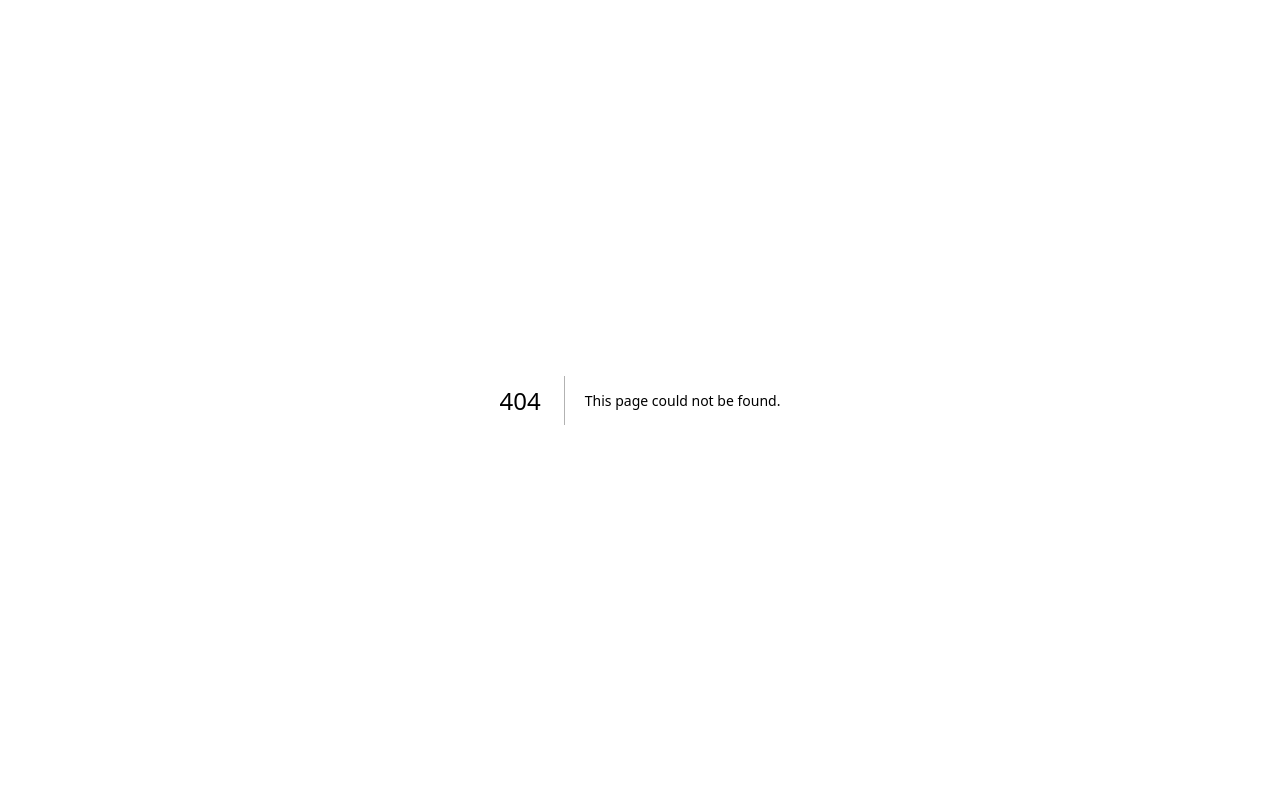
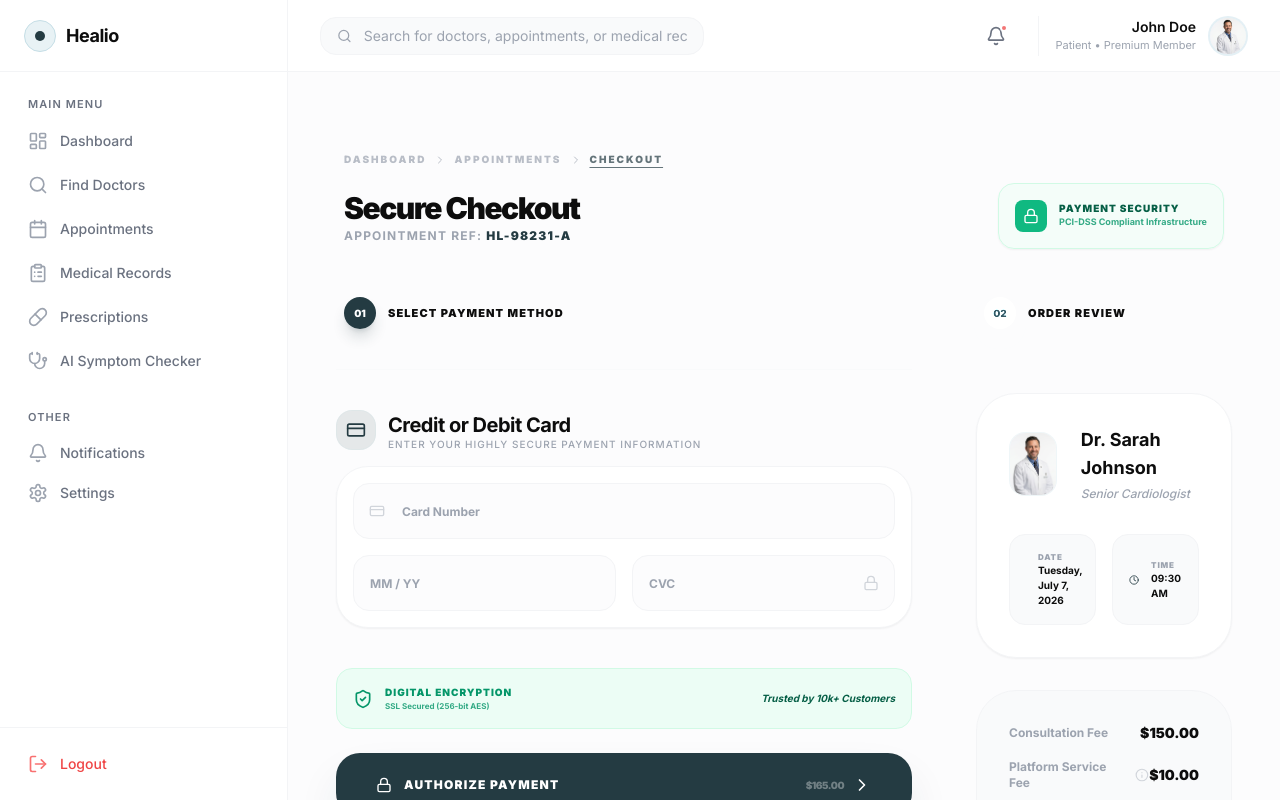
Before and after one commit to sano0007/healio, a Next.js app in the folder apps/web/: page /payments/checkout/1 in a window 1280 px wide. Before the commit this address had no page. Built offline with nearby package versions, Linux system fonts and the light colour scheme.

Commit message:
feat: add payment checkout route

```diff
--- /dev/null
+++ b/apps/web/src/app/(app)/payments/checkout/[appointmentId]/page.tsx
@@ -0,0 +1,197 @@
+"use client";
+
+import { use, useState, useEffect } from "react";
+import { OrderSummary } from "@/components/payments/order-summary";
+import { CheckoutForm } from "@/components/payments/checkout-form";
+import { motion, AnimatePresence } from "framer-motion";
+import { ChevronRight, Home, ShieldCheck, Lock, CheckCircle2, ArrowRight } from "lucide-react";
+import Link from "next/link";
+import { useRouter } from "next/navigation";
+import { Button } from "@/components/ui/button";
+import { Skeleton } from "@/components/ui/skeleton";
+
+type CheckoutStatus = "idle" | "processing" | "success" | "error";
+
+const mockAppointment = {
+  id: "HL-98231-A",
+  doctor: {
+    name: "Dr. Sarah Johnson",
+    specialization: "Senior Cardiologist",
+    image: "/images/doctor-1.png",
+    fee: 150,
+  },
+  schedule: {
+    date: "Tuesday, July 7, 2026",
+    time: "09:30 AM",
+  }
+};
+
+export default function CheckoutPage({ params }: { params: Promise<{ appointmentId: string }> }) {
+  const resolvedParams = use(params);
+  const router = useRouter();
+  const [status, setStatus] = useState<CheckoutStatus>("idle");
+  const [isLoading, setIsLoading] = useState(true);
+
+  useEffect(() => {
+    const timer = setTimeout(() => setIsLoading(false), 1200);
+    return () => clearTimeout(timer);
+  }, []);
+
+  const handlePay = () => {
+    setStatus("processing");
+    // Simulate payment processing delay
+    setTimeout(() => {
+      setStatus("success");
+      // Redirect after success
+      setTimeout(() => {
+        router.push("/appointments");
+      }, 3000);
+    }, 2800);
+  };
+
+  if (isLoading) {
+    return (
+      <div className="max-w-7xl mx-auto py-8 lg:py-12 space-y-12 animate-pulse px-4">
+        <Skeleton className="h-24 w-1/3 rounded-2xl" />
+        <div className="grid grid-cols-1 lg:grid-cols-3 gap-12">
+          <Skeleton className="lg:col-span-2 h-[600px] rounded-[3rem]" />
+          <Skeleton className="h-[600px] rounded-[3rem]" />
+        </div>
+      </div>
+    );
+  }
+
+  return (
+    <div className="max-w-7xl mx-auto py-8 lg:py-12 px-4 space-y-12">
+      {/* 1. Header & Breadcrumbs */}
+      <div className="space-y-4">
+        <div className="flex items-center gap-2 text-[10px] font-black text-gray-400 uppercase tracking-[0.2em] px-2 opacity-70">
+           <Link href="/dashboard" className="hover:text-brand-dark transition-colors">Dashboard</Link>
+           <ChevronRight className="w-3 h-3" />
+           <Link href="/appointments" className="hover:text-brand-dark transition-colors">Appointments</Link>
+           <ChevronRight className="w-3 h-3" />
+           <span className="text-brand-dark font-black underline underline-offset-4">Checkout</span>
+        </div>
+        <div className="flex flex-col md:flex-row md:items-center justify-between gap-6 px-2">
+           <div className="space-y-1">
+              <h1 className="text-3xl font-black text-brand-black tracking-tighter">Secure Checkout</h1>
+              <p className="text-xs font-bold text-gray-400 uppercase tracking-widest leading-none">Appointment Ref: <span className="text-brand-dark font-black">{mockAppointment.id}</span></p>
+           </div>
+           <div className="flex items-center gap-3 bg-emerald-50/50 p-4 rounded-2xl border border-emerald-100 shadow-sm">
+              <div className="p-2 bg-emerald-500 rounded-lg text-white">
+                 <Lock className="w-4 h-4" />
+              </div>
+              <div className="flex flex-col">
+                 <span className="text-[10px] font-black text-emerald-800 uppercase tracking-widest leading-none mb-0.5">Payment Security</span>
+                 <span className="text-[9px] font-bold text-emerald-600 opacity-80">PCI-DSS Compliant Infrastructure</span>
+              </div>
+           </div>
+        </div>
+      </div>
+
+      {/* 2. Success Overlay */}
+      <AnimatePresence>
+        {status === "success" && (
+           <motion.div
+             initial={{ opacity: 0 }}
+             animate={{ opacity: 1 }}
+             className="fixed inset-0 z-50 bg-white/60 backdrop-blur-3xl flex items-center justify-center p-6"
+           >
+              <motion.div
+                initial={{ scale: 0.9, y: 20 }}
+                animate={{ scale: 1, y: 0 }}
+                className="max-w-md w-full bg-white rounded-[3.5rem] p-12 border border-brand-light/20 shadow-2xl flex flex-col items-center text-center space-y-8"
+              >
+                 <div className="w-24 h-24 rounded-full bg-emerald-100 flex items-center justify-center text-emerald-600 shadow-xl shadow-emerald-500/20 relative">
+                    <motion.div
+                      initial={{ scale: 0, rotate: -20 }}
+                      animate={{ scale: 1, rotate: 0 }}
+                      transition={{ type: "spring", stiffness: 200, delay: 0.2 }}
+                    >
+                       <CheckCircle2 className="w-12 h-12" />
+                    </motion.div>
+                    <motion.div
+                      animate={{ scale: [1, 1.2, 1], rotate: 360 }}
+                      transition={{ duration: 3, repeat: Infinity }}
+                      className="absolute inset-0 border-2 border-emerald-400 border-dashed rounded-full"
+                    />
+                 </div>
+
+                 <div className="space-y-2">
+                    <h2 className="text-2xl font-black text-brand-black tracking-tight">Payment Completed</h2>
+                    <p className="text-[11px] font-bold text-gray-400 uppercase tracking-widest px-4 leading-relaxed">
+                       Your consultation with **{mockAppointment.doctor.name}** is successfully confirmed.
+                    </p>
+                 </div>
+
+                 <div className="w-full h-px bg-gray-50 ring-1 ring-gray-100" />
+
+                 <p className="text-[10px] font-black text-brand-dark uppercase tracking-widest flex items-center gap-2">
+                    <span className="opacity-50 italic">Redirecting to Dashboard</span>
+                    <SpinnerDark />
+                 </p>
+
+                 <Link href="/appointments">
+                    <Button variant="outline" className="h-10 rounded-xl px-6 text-[10px] font-black uppercase tracking-widest gap-2">
+                       Dismiss
+                       <ArrowRight className="w-3 h-3" />
+                    </Button>
+                 </Link>
+              </motion.div>
+           </motion.div>
+        )}
+      </AnimatePresence>
+
+      {/* 3. Main Layout */}
+      <div className="grid grid-cols-1 lg:grid-cols-3 gap-12 lg:gap-16">
+        {/* Left: Payment Form */}
+        <div className="lg:col-span-2 order-2 lg:order-1 pt-6 lg:pt-0">
+           <div className="px-2 pb-10 border-b border-gray-50 flex items-center gap-3">
+              <span className="w-8 h-8 rounded-full bg-brand-dark text-white text-[10px] font-black flex items-center justify-center shadow-lg shadow-brand-dark/20">01</span>
+              <p className="text-[11px] font-black text-brand-black uppercase tracking-widest">Select Payment Method</p>
+           </div>
+
+           <div className="py-10">
+              <CheckoutForm
+                status={status}
+                onPay={handlePay}
+                total={mockAppointment.doctor.fee + 10 + 5}
+              />
+           </div>
+
+           <div className="p-8 rounded-[2.5rem] bg-gray-50 border border-gray-100 flex items-start gap-4">
+              <div className="w-10 h-10 rounded-xl bg-white flex items-center justify-center text-brand-dark shadow-sm shrink-0 border border-gray-100">
+                 <ShieldCheck className="w-5 h-5" />
+              </div>
+              <div className="space-y-1">
+                 <span className="text-[10px] font-black text-brand-black uppercase tracking-widest">Guaranteed Data Privacy</span>
+                 <p className="text-[10px] font-medium text-gray-400 italic leading-relaxed">
+                    By clicking authorize, you agree to our Terms of Service. Your data is encrypted and signature-signed for HIPAA-grade security.
+                 </p>
+              </div>
+           </div>
+        </div>
+
+        {/* Right: Order Summary Sidebar */}
+        <div className="order-1 lg:order-2">
+           <div className="sticky top-12">
+              <div className="px-2 pb-10 flex items-center gap-3 mb-6">
+                 <span className="w-8 h-8 rounded-full bg-brand-light brightness-150 text-brand-dark text-[10px] font-black flex items-center justify-center shadow-lg shadow-brand-light/20">02</span>
+                 <p className="text-[11px] font-black text-brand-black uppercase tracking-widest">Order Review</p>
+              </div>
+              <OrderSummary
+                doctor={mockAppointment.doctor}
+                schedule={mockAppointment.schedule}
+              />
+           </div>
+        </div>
+      </div>
+    </div>
+  );
+}
+
+function SpinnerDark() {
+  return (
+    <div className="w-3.5 h-3.5 border-2 border-brand-dark/20 border-t-brand-dark rounded-full animate-spin" />
+  );
+}
```
